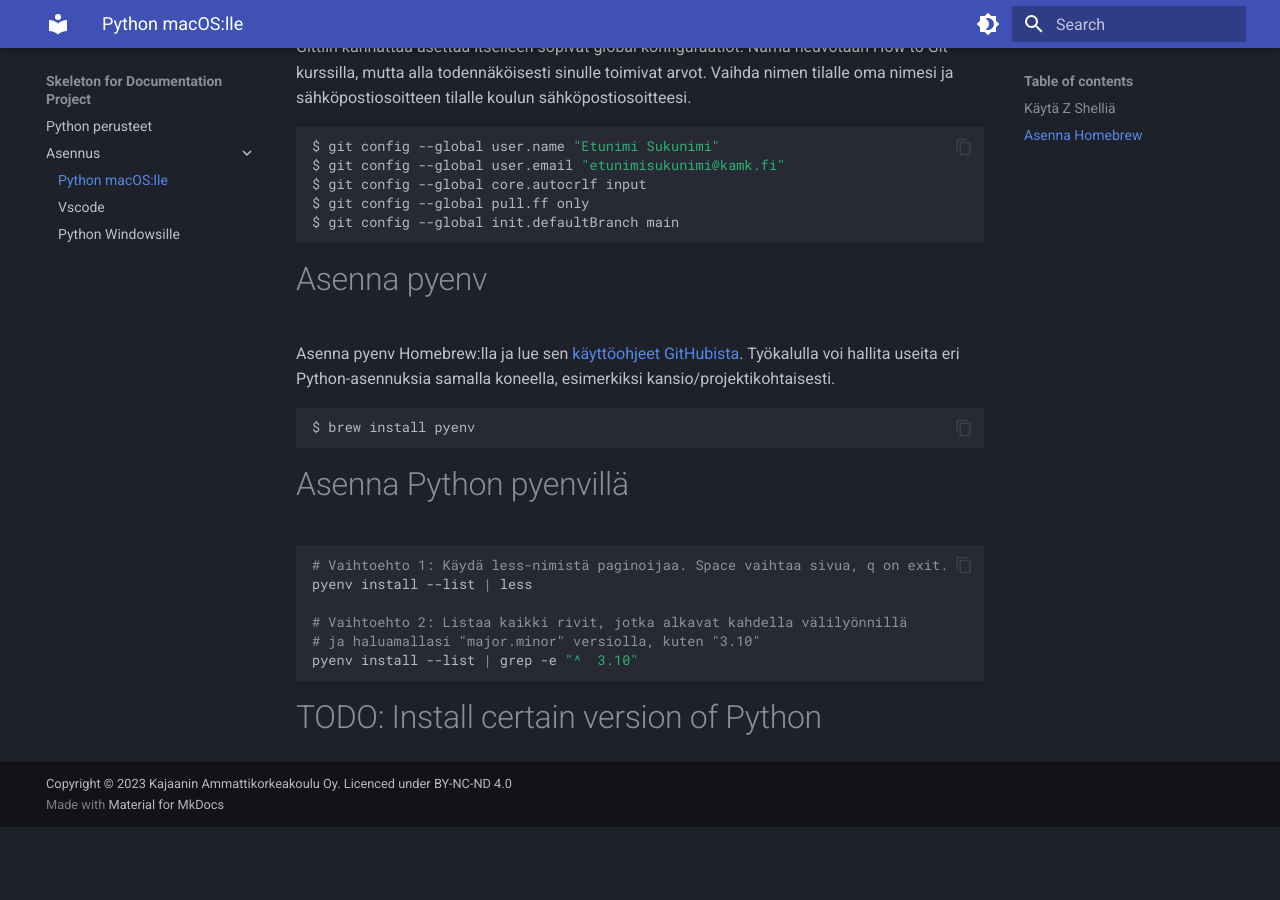
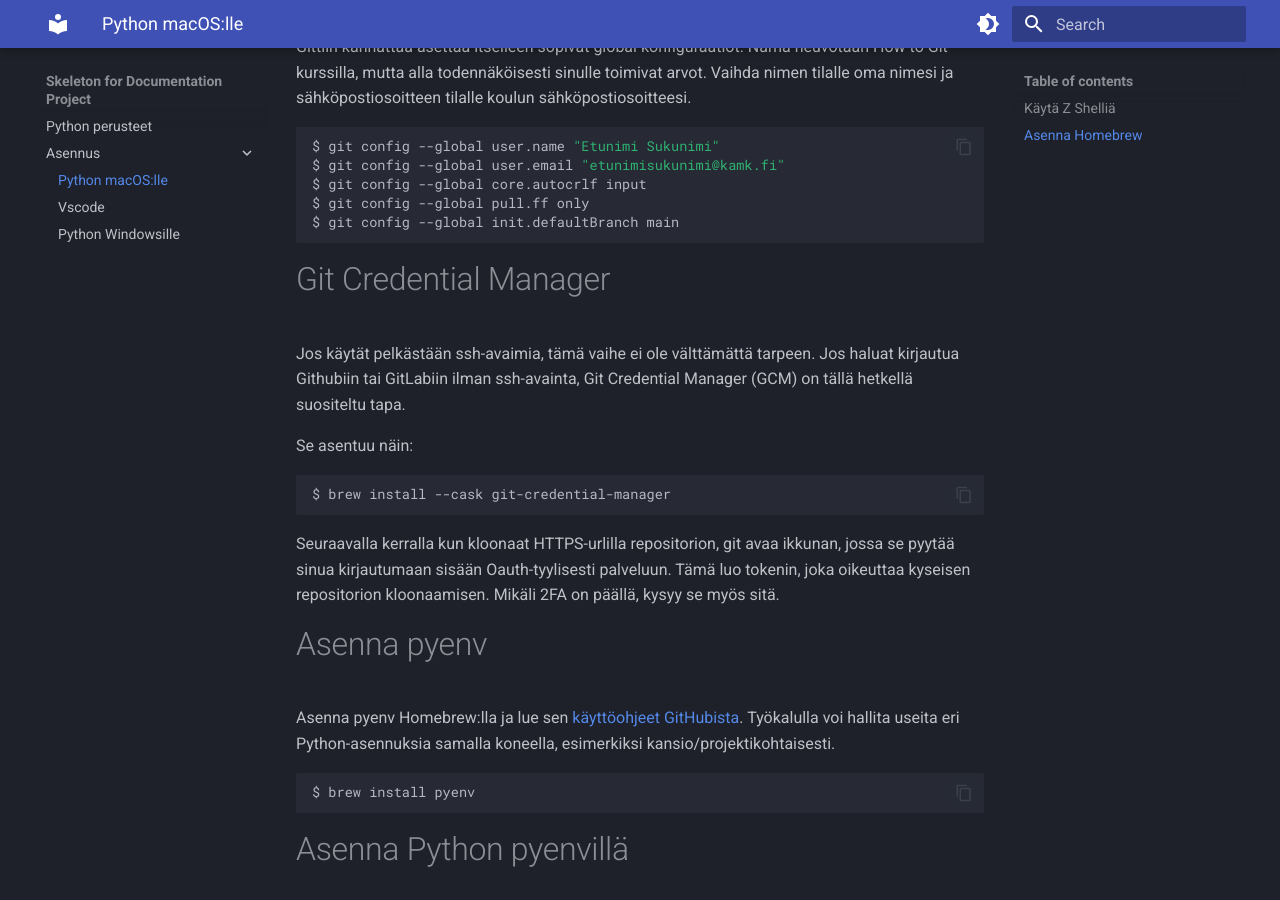
Before and after one commit to sourander/python-perusteet, an MkDocs documentation site: the page built from docs/asennus/macOS.md, in a window 1280 px wide and 900 px high, scrolled down 2317 px. Built offline with MkDocs 1.6.1 and Material for MkDocs 9.7.7, drawn with Linux system fonts in a browser that asks for light colours; before the commit the page ends 3144 px from its top, so only the background shows below that.

````diff
--- a/docs/asennus/macOS.md
+++ b/docs/asennus/macOS.md
@@ -86,6 +86,18 @@ $ git config --global pull.ff only
 $ git config --global init.defaultBranch main
 ```
 
+# Git Credential Manager
+
+Jos käytät pelkästään ssh-avaimia, tämä vaihe ei ole välttämättä tarpeen. Jos haluat kirjautua Githubiin tai GitLabiin ilman ssh-avainta, Git Credential Manager (GCM) on tällä hetkellä suositeltu tapa.
+
+Se asentuu näin:
+
+```bash
+$ brew install --cask git-credential-manager
+```
+
+Seuraavalla kerralla kun kloonaat HTTPS-urlilla repositorion, git avaa ikkunan, jossa se pyytää sinua kirjautumaan sisään Oauth-tyylisesti palveluun. Tämä luo tokenin, joka oikeuttaa kyseisen repositorion kloonaamisen. Mikäli 2FA on päällä, kysyy se myös sitä.
+
 # Asenna pyenv
 
 Asenna pyenv Homebrew:lla ja lue sen [käyttöohjeet GitHubista](https://github.com/pyenv/pyenv#usage). Työkalulla voi hallita useita eri Python-asennuksia samalla koneella, esimerkiksi kansio/projektikohtaisesti.
````
Also changed, not shown: docs/asennus/vscode.md (+6 -0 lines).
